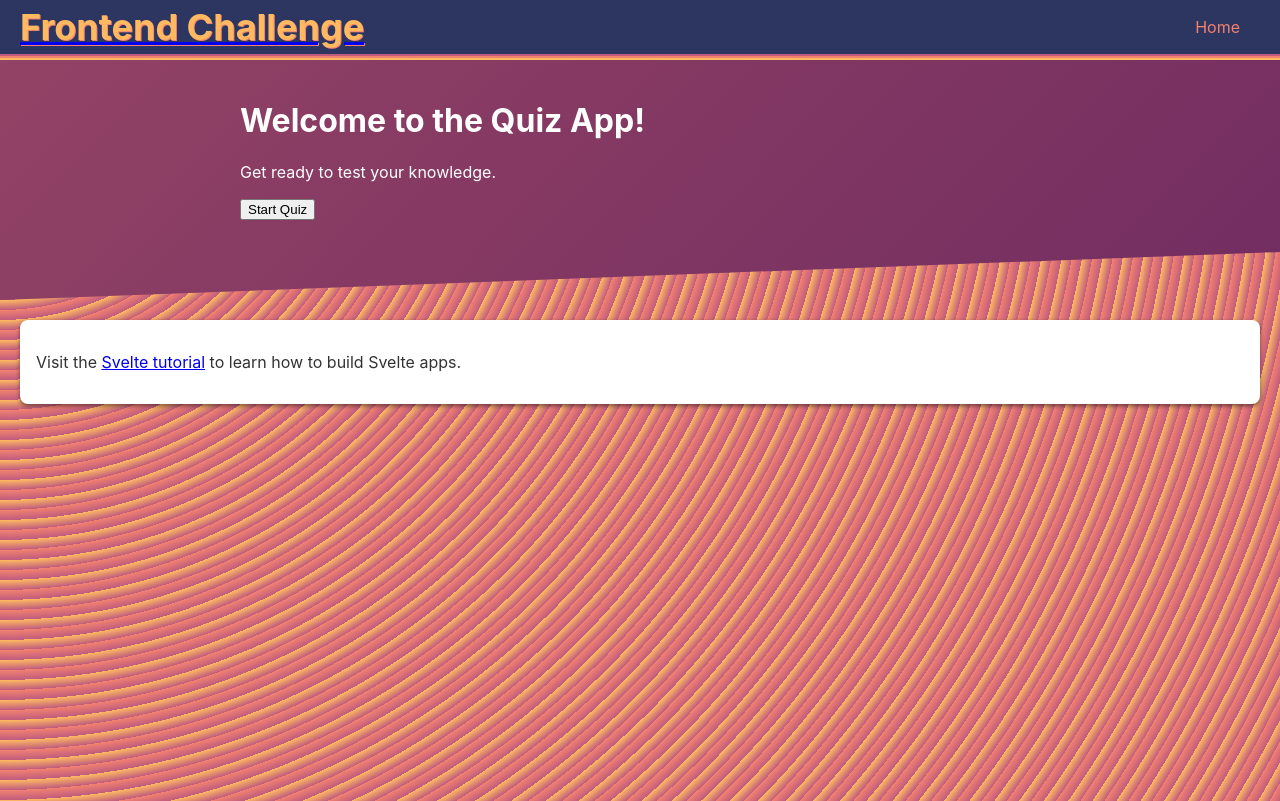
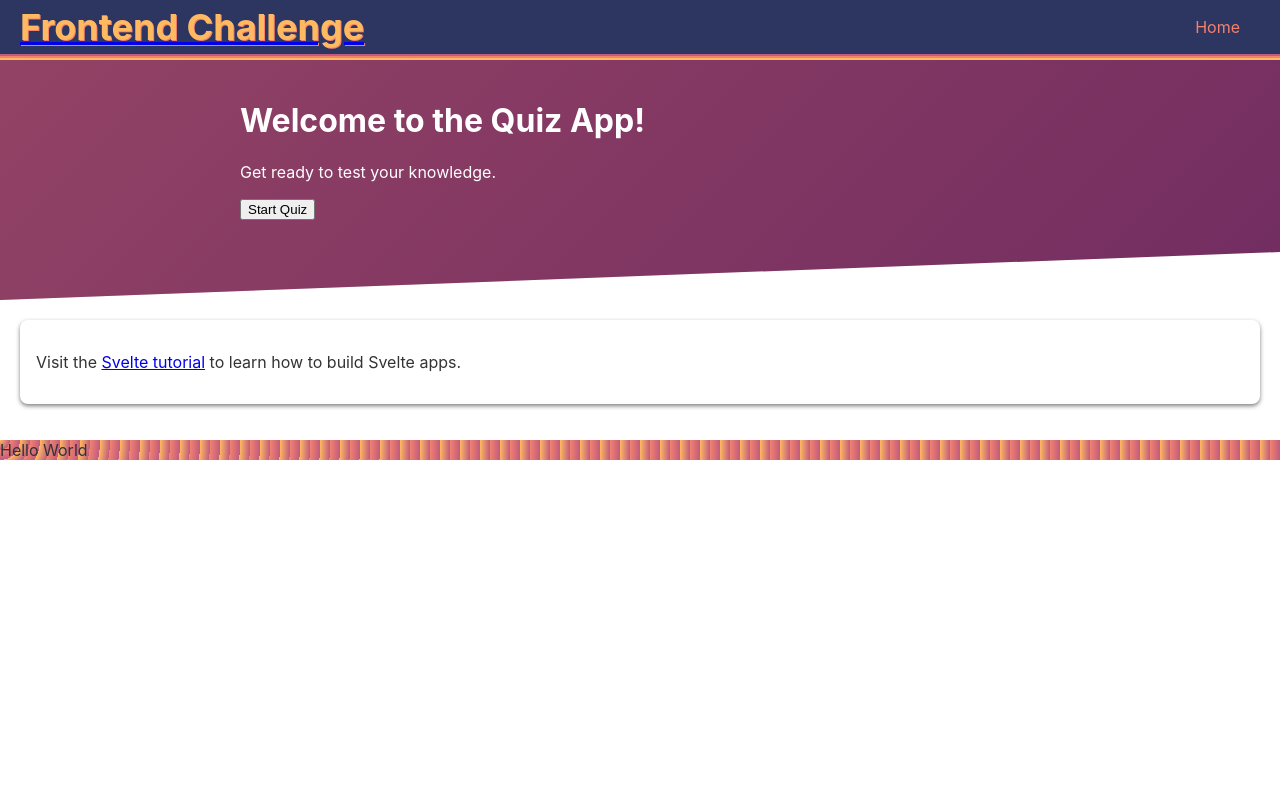
Before and after one commit to nealhorner/frontend-challenge, a Svelte app: page / in a window 1280 px wide. Built offline with nearby package versions, Linux system fonts and the light colour scheme.

Commit message:
chore: Update Home.svelte for styling improvements and content addition

```diff
--- a/src/client/routes/Home.svelte
+++ b/src/client/routes/Home.svelte
@@ -2,7 +2,7 @@
   import Card from '../lib/components/Card.svelte';
 </script>
 
-<main class="pipe-gradient">
+<main>
   <div id="first-section" class="linear-gradient">
     <div>
       <h1>Welcome to the Quiz App!</h1>
@@ -17,6 +17,9 @@
         how to build Svelte apps.
       </p>
     </Card>
+  </div>
+  <div id="third-section" class="pipe-gradient">
+    <p>Hello World</p>
   </div>
 </main>
 
```
